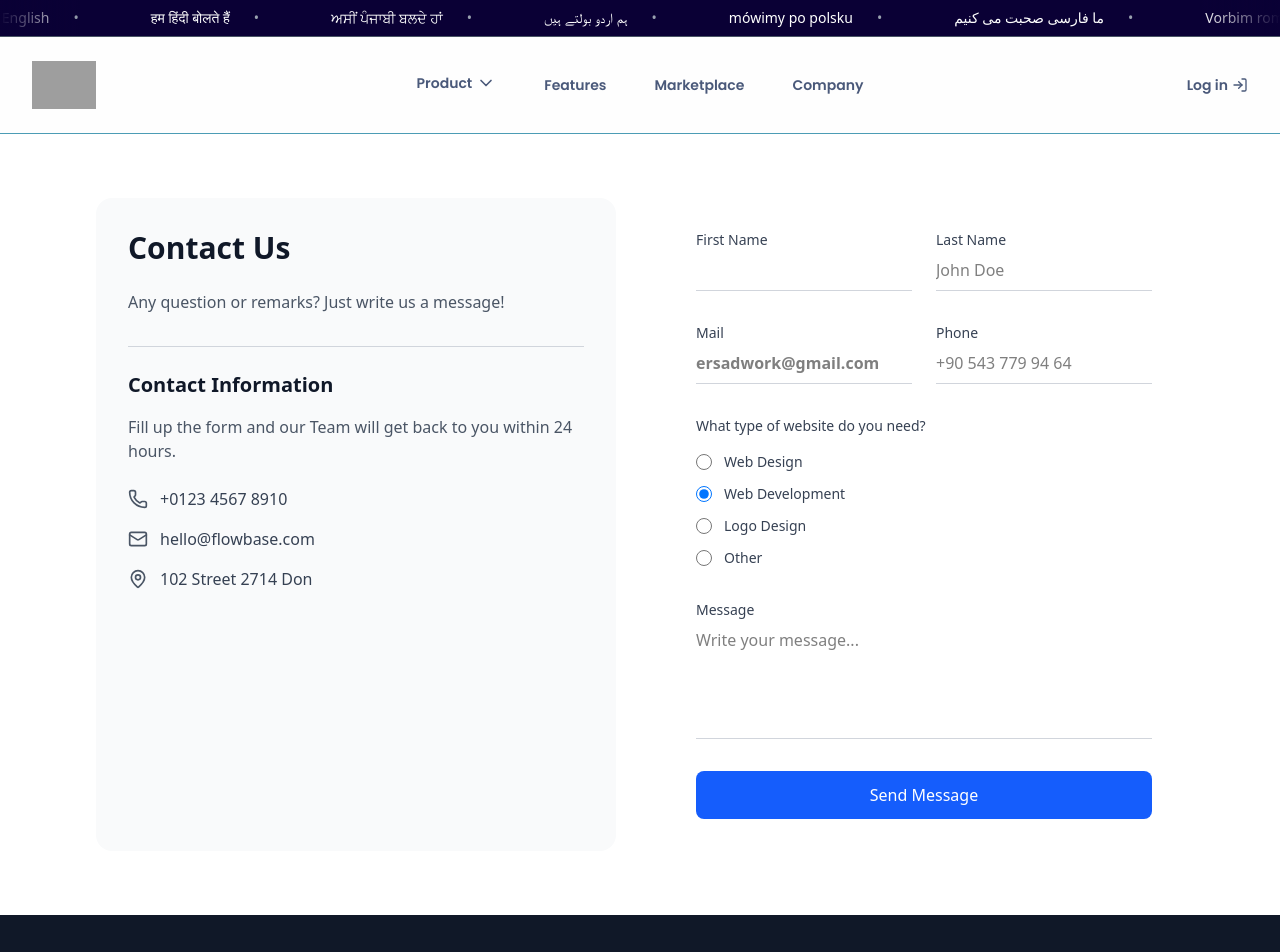
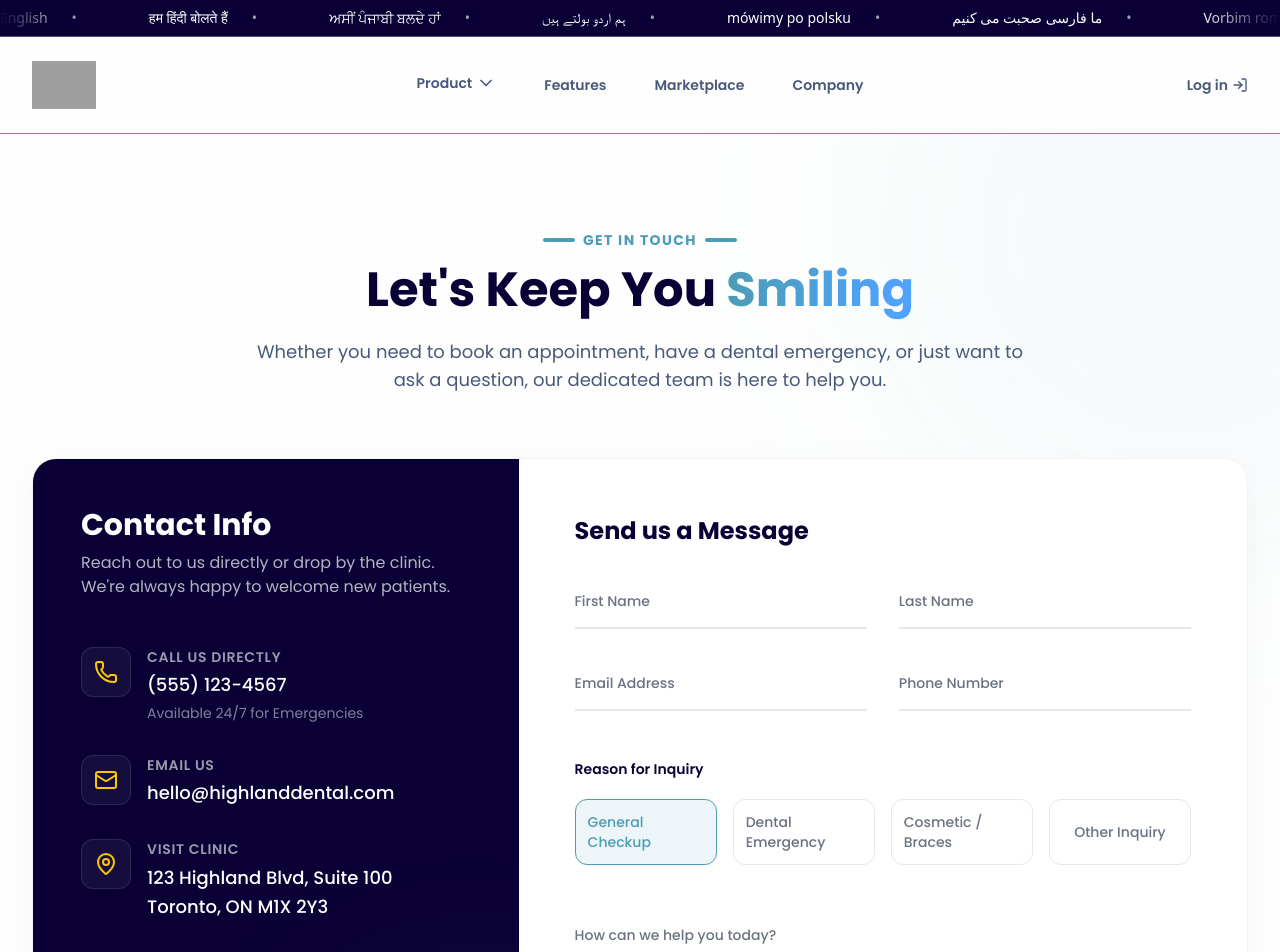
Before and after one commit to Etherea-Tech/Highland-Dental-Clinic, a React (Vite) app: page /contact in a window 1280 px wide. Shown: the top 952 px of the page. Built offline with nearby package versions, Linux system fonts and the light colour scheme; grey boxes are pictures that could not be loaded.

Commit message:
contact us

```diff
--- a/src/App.jsx
+++ b/src/App.jsx
@@ -7,14 +7,25 @@ import LanguageBar from "./Components/LanguageBar";
 
 import Services from "./Components/Services";
 import Testimonial from "./Components/Testimonial";
+import TeamSection from "./Components/TeamSection";
 import Footer from "./Components/Footer";
 import GeneralServices from "./Components/GeneralServices";
 import EmergencyDentalSmall from "./Components/EmergencyDentalSmall";
+import OurTeam from "./Components/OurTeam";
+
+// General Dentistry Sub-Services
+import DentalExamCleaning from "./Components/Services/General/DentalExamCleaning";
+import ToothColouredRestorations from "./Components/Services/General/ToothColouredRestorations";
+import RootCanals from "./Components/Services/General/RootCanals";
+import Extractions from "./Components/Services/General/Extractions";
+import CrownBridge from "./Components/Services/General/CrownBridge";
+import NightguardsSportsguards from "./Components/Services/General/NightguardsSportsguards";
+import EmergencyDentalCare from "./Components/Services/General/EmergencyDentalCare";
 
 function App() {
   return (
     <Router>
-      <div className="App">
+      <div className="App dark:bg-myblack min-h-screen transition-colors duration-300">
         <LanguageBar />
         <Header />
 
@@ -26,10 +37,11 @@ function App() {
               <>
                 <HeroSection />
                 <EmergencyDentalSmall />
+                <TeamSection />
                 <Testimonial />
                 <Services />
                 <ContactUs />
-                <EmergencyDental />
+
               </>
             }
           />
@@ -42,6 +54,16 @@ function App() {
           <Route path="/emergency" element={<EmergencyDental />} />
           <Route path="/contact" element={<ContactUs />} />
           <Route path="/testimonials" element={<Testimonial />} />
+          <Route path="/team" element={<OurTeam />} />
+
+          {/* General Dentistry Sub-Service Routes */}
+          <Route path="/services/dental-exam-and-cleaning" element={<DentalExamCleaning />} />
+          <Route path="/services/tooth-coloured-restorations" element={<ToothColouredRestorations />} />
+          <Route path="/services/root-canals" element={<RootCanals />} />
+          <Route path="/services/extractions" element={<Extractions />} />
+          <Route path="/services/crown-and-bridge-procedures" element={<CrownBridge />} />
+          <Route path="/services/nightguards-and-sportsguards" element={<NightguardsSportsguards />} />
+          <Route path="/services/emergency-dental-care" element={<EmergencyDentalCare />} />
         </Routes>
 
         <Footer />
--- a/src/Components/ContactUs.jsx
+++ b/src/Components/ContactUs.jsx
@@ -1,5 +1,6 @@
 import React, { useState } from "react";
-import { Phone, Mail, MapPin } from "lucide-react";
+import { Phone, Mail, MapPin, Clock, Calendar, ArrowRight } from "lucide-react";
+import { motion } from "framer-motion";
 
 const ContactUs = () => {
   const [formData, setFormData] = useState({
@@ -7,7 +8,7 @@ const ContactUs = () => {
     lastName: "",
     email: "",
     phone: "",
-    websiteType: "web-development",
+    inquiryType: "general",
     message: "",
   });
 
@@ -20,184 +21,265 @@ const ContactUs = () => {
 
   const handleSubmit = (e) => {
     e.preventDefault();
-    console.log(formData);
+    console.log("Form submitted:", formData);
+    // Add success toast/handling here later
   };
 
   return (
-    <section className="py-16 bg-white">
-      <div className="max-w-6xl mx-auto px-4 sm:px-6 lg:px-8">
-        <div className="grid grid-cols-1 lg:grid-cols-2 gap-12">
+    <section className="py-24 bg-lightbg dark:bg-[#06001f] transition-colors duration-300 font-poppins relative overflow-hidden">
+      {/* Decorative Blobs */}
+      <div className="absolute top-0 right-0 w-[600px] h-[600px] bg-lightblue/5 dark:bg-lightblue/10 rounded-full blur-[120px] pointer-events-none translate-x-1/3 -translate-y-1/3"></div>
+
+      <div className="max-w-7xl mx-auto px-6 lg:px-8 relative z-10">
+        <div className="text-center max-w-3xl mx-auto mb-16">
+          <motion.div
+            initial={{ opacity: 0, y: 20 }}
+            whileInView={{ opacity: 1, y: 0 }}
+            viewport={{ once: true }}
+            transition={{ duration: 0.6 }}
+          >
+            <div className="flex items-center justify-center gap-2 mb-4">
+              <div className="w-8 h-1 bg-lightblue rounded-full"></div>
+              <span className="text-sm font-bold tracking-widest uppercase text-lightblue">Get In Touch</span>
+              <div className="w-8 h-1 bg-lightblue rounded-full"></div>
+            </div>
+            <h2 className="text-4xl md:text-5xl font-bold text-myblack dark:text-lightbg mb-6 transition-colors">
+              Let's Keep You <span className="text-transparent bg-clip-text bg-gradient-to-r from-lightblue to-blue-400">Smiling</span>
+            </h2>
+            <p className="text-mydark dark:text-lightbg/80 text-lg">
+              Whether you need to book an appointment, have a dental emergency, or just want to ask a question, our dedicated team is here to help you.
+            </p>
+          </motion.div>
+        </div>
+
+        <div className="grid grid-cols-1 lg:grid-cols-5 gap-8 lg:gap-0 bg-white dark:bg-white/5 rounded-3xl shadow-[0_8px_30px_rgb(0,0,0,0.04)] dark:shadow-[0_8px_30px_rgb(0,0,0,0.4)] border border-gray-100 dark:border-white/10 overflow-hidden backdrop-blur-sm transition-all">
+
           {/* Left Side - Contact Information */}
-          <div className="bg-gray-50 rounded-2xl p-8">
-            <h1 className="text-3xl font-bold text-gray-900 mb-6">
-              Contact Us
-            </h1>
-            <p className="text-gray-600 mb-8">
-              Any question or remarks? Just write us a message!
+          <motion.div
+            initial={{ opacity: 0, x: -30 }}
+            whileInView={{ opacity: 1, x: 0 }}
+            viewport={{ once: true }}
+            transition={{ duration: 0.6, delay: 0.2 }}
+            className="lg:col-span-2 bg-myblack text-lightbg p-10 lg:p-12 relative overflow-hidden flex flex-col justify-between"
+          >
+            {/* Background elements */}
+            <div className="absolute bottom-0 right-0 w-64 h-64 bg-lightblue rounded-full mix-blend-screen filter blur-[80px] opacity-20 pointer-events-none translate-x-1/3 translate-y-1/3"></div>
+
+            <div className="relative z-10">
+              <h3 className="text-3xl font-bold mb-2">Contact Info</h3>
+              <p className="text-lightbg/70 mb-12 font-light">
+                Reach out to us directly or drop by the clinic. We're always happy to welcome new patients.
               </p>
 
-            <div className="border-t border-gray-300 pt-6 mb-8">
-              <h2 className="text-xl font-semibold text-gray-900 mb-4">
-                Contact Information
-              </h2>
-              <p className="text-gray-600 mb-6">
-                Fill up the form and our Team will get back to you within 24
-                hours.
+              <div className="space-y-8">
+                <div className="flex items-start gap-4 group">
+                  <div className="p-3 bg-white/5 rounded-xl border border-white/10 group-hover:bg-lightblue/20 group-hover:border-lightblue/30 transition-colors">
+                    <Phone className="w-6 h-6 text-yellow-400" />
+                  </div>
+                  <div>
+                    <h4 className="text-sm text-lightbg/60 uppercase tracking-wider font-semibold mb-1">Call Us Directly</h4>
+                    <p className="text-lg font-medium">(555) 123-4567</p>
+                    <p className="text-sm text-lightbg/50 mt-1">Available 24/7 for Emergencies</p>
+                  </div>
+                </div>
+
+                <div className="flex items-start gap-4 group">
+                  <div className="p-3 bg-white/5 rounded-xl border border-white/10 group-hover:bg-lightblue/20 group-hover:border-lightblue/30 transition-colors">
+                    <Mail className="w-6 h-6 text-yellow-400" />
+                  </div>
+                  <div>
+                    <h4 className="text-sm text-lightbg/60 uppercase tracking-wider font-semibold mb-1">Email Us</h4>
+                    <p className="text-lg font-medium">hello@highlanddental.com</p>
+                  </div>
+                </div>
+
+                <div className="flex items-start gap-4 group">
+                  <div className="p-3 bg-white/5 rounded-xl border border-white/10 group-hover:bg-lightblue/20 group-hover:border-lightblue/30 transition-colors">
+                    <MapPin className="w-6 h-6 text-yellow-400" />
+                  </div>
+                  <div>
+                    <h4 className="text-sm text-lightbg/60 uppercase tracking-wider font-semibold mb-1">Visit Clinic</h4>
+                    <p className="text-lg font-medium leading-relaxed">
+                      123 Highland Blvd, Suite 100<br />
+                      Toronto, ON M1X 2Y3
                     </p>
-
-              <div className="space-y-4">
-                <div className="flex items-center gap-3">
-                  <Phone className="w-5 h-5 text-gray-600" />
-                  <span className="text-gray-700">+0123 4567 8910</span>
-                </div>
-                <div className="flex items-center gap-3">
-                  <Mail className="w-5 h-5 text-gray-600" />
-                  <span className="text-gray-700">hello@flowbase.com</span>
-                </div>
-                <div className="flex items-center gap-3">
-                  <MapPin className="w-5 h-5 text-gray-600" />
-                  <span className="text-gray-700">102 Street 2714 Don</span>
                   </div>
                 </div>
               </div>
             </div>
 
+            <div className="relative z-10 mt-16 pt-8 border-t border-white/10">
+              <div className="flex items-center gap-3 mb-4">
+                <Clock className="w-5 h-5 text-lightblue" />
+                <h4 className="font-semibold text-lg">Clinic Hours</h4>
+              </div>
+              <ul className="space-y-2 text-sm text-lightbg/70">
+                <li className="flex justify-between"><span>Monday - Friday</span> <span>8:00 AM - 7:00 PM</span></li>
+                <li className="flex justify-between"><span>Saturday</span> <span>9:00 AM - 4:00 PM</span></li>
+                <li className="flex justify-between text-yellow-400 font-medium"><span>Sunday</span> <span>Emergencies Only</span></li>
+              </ul>
+            </div>
+          </motion.div>
+
           {/* Right Side - Contact Form */}
-          <div className="bg-white rounded-2xl p-8">
+          <motion.div
+            initial={{ opacity: 0, x: 30 }}
+            whileInView={{ opacity: 1, x: 0 }}
+            viewport={{ once: true }}
+            transition={{ duration: 0.6, delay: 0.4 }}
+            className="lg:col-span-3 p-10 lg:p-14"
+          >
+            <h3 className="text-2xl font-bold text-myblack dark:text-lightbg mb-8 transition-colors">Send us a Message</h3>
+
             <form onSubmit={handleSubmit} className="space-y-8">
               {/* Name Row */}
-              <div className="grid grid-cols-1 md:grid-cols-2 gap-6">
-                <div>
-                  <label className="block text-sm font-medium text-gray-700 mb-2">
-                    First Name
-                  </label>
-                  <div className="border-b border-gray-300 pb-2">
+              <div className="grid grid-cols-1 md:grid-cols-2 gap-8">
+                <div className="relative">
                   <input
                     type="text"
+                    id="firstName"
                     name="firstName"
                     value={formData.firstName}
                     onChange={handleChange}
-                      className="w-full bg-transparent border-none focus:outline-none focus:ring-0 p-0"
-                      placeholder=""
+                    className="block w-full px-0 py-3 text-mydark dark:text-lightbg bg-transparent border-0 border-b-2 border-gray-200 dark:border-white/10 appearance-none focus:outline-none focus:ring-0 focus:border-lightblue peer transition-colors"
+                    placeholder=" "
+                    required
                   />
-                  </div>
+                  <label
+                    htmlFor="firstName"
+                    className="absolute text-sm text-gray-500 dark:text-gray-400 duration-300 transform -translate-y-6 scale-75 top-3 -z-10 origin-[0] peer-focus:left-0 peer-focus:text-lightblue peer-placeholder-shown:scale-100 peer-placeholder-shown:translate-y-0 peer-focus:scale-75 peer-focus:-translate-y-6 font-medium"
+                  >
+                    First Name
+                  </label>
                 </div>
 
-                <div>
-                  <label className="block text-sm font-medium text-gray-700 mb-2">
-                    Last Name
-                  </label>
-                  <div className="border-b border-gray-300 pb-2">
+                <div className="relative">
                   <input
                     type="text"
+                    id="lastName"
                     name="lastName"
                     value={formData.lastName}
                     onChange={handleChange}
-                      className="w-full bg-transparent border-none focus:outline-none focus:ring-0 p-0"
-                      placeholder="John Doe"
+                    className="block w-full px-0 py-3 text-mydark dark:text-lightbg bg-transparent border-0 border-b-2 border-gray-200 dark:border-white/10 appearance-none focus:outline-none focus:ring-0 focus:border-lightblue peer transition-colors"
+                    placeholder=" "
+                    required
                   />
-                  </div>
+                  <label
+                    htmlFor="lastName"
+                    className="absolute text-sm text-gray-500 dark:text-gray-400 duration-300 transform -translate-y-6 scale-75 top-3 -z-10 origin-[0] peer-focus:left-0 peer-focus:text-lightblue peer-placeholder-shown:scale-100 peer-placeholder-shown:translate-y-0 peer-focus:scale-75 peer-focus:-translate-y-6 font-medium"
+                  >
+                    Last Name
+                  </label>
                 </div>
               </div>
 
               {/* Contact Info Row */}
-              <div className="grid grid-cols-1 md:grid-cols-2 gap-6">
-                <div>
-                  <label className="block text-sm font-medium text-gray-700 mb-2">
-                    Mail
-                  </label>
-                  <div className="border-b border-gray-300 pb-2">
+              <div className="grid grid-cols-1 md:grid-cols-2 gap-8">
+                <div className="relative">
                   <input
                     type="email"
+                    id="email"
                     name="email"
                     value={formData.email}
                     onChange={handleChange}
-                      className="w-full bg-transparent border-none focus:outline-none focus:ring-0 p-0 font-semibold"
-                      placeholder="ersadwork@gmail.com"
+                    className="block w-full px-0 py-3 text-mydark dark:text-lightbg bg-transparent border-0 border-b-2 border-gray-200 dark:border-white/10 appearance-none focus:outline-none focus:ring-0 focus:border-lightblue peer transition-colors"
+                    placeholder=" "
+                    required
                   />
+                  <label
+                    htmlFor="email"
+                    className="absolute text-sm text-gray-500 dark:text-gray-400 duration-300 transform -translate-y-6 scale-75 top-3 -z-10 origin-[0] peer-focus:left-0 peer-focus:text-lightblue peer-placeholder-shown:scale-100 peer-placeholder-shown:translate-y-0 peer-focus:scale-75 peer-focus:-translate-y-6 font-medium"
+                  >
+                    Email Address
+                  </label>
+                </div>
+
+                <div className="relative">
+                  <input
+                    type="tel"
+                    id="phone"
+                    name="phone"
+                    value={formData.phone}
+                    onChange={handleChange}
+                    className="block w-full px-0 py-3 text-mydark dark:text-lightbg bg-transparent border-0 border-b-2 border-gray-200 dark:border-white/10 appearance-none focus:outline-none focus:ring-0 focus:border-lightblue peer transition-colors"
+                    placeholder=" "
+                    required
+                  />
+                  <label
+                    htmlFor="phone"
+                    className="absolute text-sm text-gray-500 dark:text-gray-400 duration-300 transform -translate-y-6 scale-75 top-3 -z-10 origin-[0] peer-focus:left-0 peer-focus:text-lightblue peer-placeholder-shown:scale-100 peer-placeholder-shown:translate-y-0 peer-focus:scale-75 peer-focus:-translate-y-6 font-medium"
+                  >
+                    Phone Number
+                  </label>
                 </div>
               </div>
 
-                <div>
-                  <label className="block text-sm font-medium text-gray-700 mb-2">
-                    Phone
+              {/* Inquiry Type */}
+              <div className="pt-4">
+                <label className="block text-sm font-semibold text-myblack dark:text-lightbg mb-5 transition-colors">
+                  Reason for Inquiry
                 </label>
-                  <div className="border-b border-gray-300 pb-2">
-                    <input
-                      type="tel"
-                      name="phone"
-                      value={formData.phone}
-                      onChange={handleChange}
-                      className="w-full bg-transparent border-none focus:outline-none focus:ring-0 p-0"
-                      placeholder="+90 543 779 94 64"
-                    />
-                  </div>
-                </div>
-              </div>
-
-              {/* Website Type */}
-              <div>
-                <label className="block text-sm font-medium text-gray-700 mb-4">
-                  What type of website do you need?
-                </label>
-                <div className="space-y-3">
+                <div className="grid grid-cols-2 sm:grid-cols-4 gap-4">
                   {[
-                    { id: "web-design", label: "Web Design" },
-                    {
-                      id: "web-development",
-                      label: "Web Development",
-                      checked: true,
-                    },
-                    { id: "logo-design", label: "Logo Design" },
-                    { id: "other", label: "Other" },
+                    { id: "general", label: "General Checkup" },
+                    { id: "emergency", label: "Dental Emergency" },
+                    { id: "cosmetic", label: "Cosmetic / Braces" },
+                    { id: "other", label: "Other Inquiry" },
                   ].map((option) => (
-                    <div key={option.id} className="flex items-center">
+                    <label
+                      key={option.id}
+                      className={`flex items-center justify-center p-3 rounded-xl border text-sm font-medium cursor-pointer transition-all ${
+                        formData.inquiryType === option.id
+                          ? "bg-lightblue/10 border-lightblue text-lightblue dark:bg-lightblue/20"
+                          : "border-gray-200 dark:border-white/10 text-gray-500 dark:text-gray-400 hover:border-lightblue/50 hover:bg-gray-50 dark:hover:bg-white/5"
+                      }`}
+                    >
                       <input
                         type="radio"
-                        id={option.id}
-                        name="websiteType"
+                        name="inquiryType"
                         value={option.id}
-                        checked={formData.websiteType === option.id}
+                        checked={formData.inquiryType === option.id}
                         onChange={handleChange}
-                        className="w-4 h-4 text-blue-600 border-gray-300 focus:ring-blue-500"
+                        className="sr-only"
                       />
-                      <label
-                        htmlFor={option.id}
-                        className="ml-3 text-sm text-gray-700"
-                      >
                       {option.label}
                     </label>
-                    </div>
                   ))}
                 </div>
               </div>
 
               {/* Message */}
-              <div>
-                <label className="block text-sm font-medium text-gray-700 mb-2">
-                  Message
-                </label>
-                <div className="border-b border-gray-300 pb-2">
+              <div className="relative pt-4">
                 <textarea
+                  id="message"
                   name="message"
                   value={formData.message}
                   onChange={handleChange}
                   rows="4"
-                    className="w-full bg-transparent border-none focus:outline-none focus:ring-0 p-0 resize-none"
-                    placeholder="Write your message..."
+                  className="block w-full px-0 py-3 text-mydark dark:text-lightbg bg-transparent border-0 border-b-2 border-gray-200 dark:border-white/10 appearance-none focus:outline-none focus:ring-0 focus:border-lightblue peer resize-none transition-colors"
+                  placeholder=" "
+                  required
                 />
-                </div>
+                <label
+                  htmlFor="message"
+                  className="absolute text-sm text-gray-500 dark:text-gray-400 duration-300 transform -translate-y-6 scale-75 top-7 -z-10 origin-[0] peer-focus:left-0 peer-focus:text-lightblue peer-placeholder-shown:scale-100 peer-placeholder-shown:translate-y-0 peer-focus:scale-75 peer-focus:-translate-y-6 font-medium"
+                >
+                  How can we help you today?
+                </label>
               </div>
 
               {/* Submit Button */}
+              <div className="pt-6">
                 <button
                   type="submit"
-                className="w-full bg-blue-600 text-white py-3 px-6 rounded-lg hover:bg-blue-700 transition-colors font-medium"
+                  className="group flex items-center justify-center gap-2 w-full sm:w-auto bg-myblack dark:bg-lightblue text-lightbg dark:text-myblack py-4 px-10 rounded-full font-bold text-lg hover:bg-mydark dark:hover:bg-blue-300 transition-all shadow-md hover:shadow-xl hover:-translate-y-1"
                 >
                   Send Message
+                  <ArrowRight className="w-5 h-5 group-hover:translate-x-1 transition-transform" />
                 </button>
+              </div>
             </form>
-          </div>
+          </motion.div>
         </div>
       </div>
     </section>
```
Lines whose indentation alone changed are shown as unchanged.
